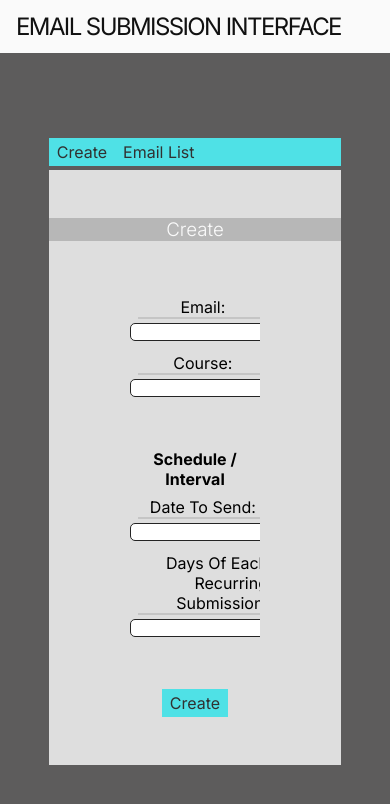
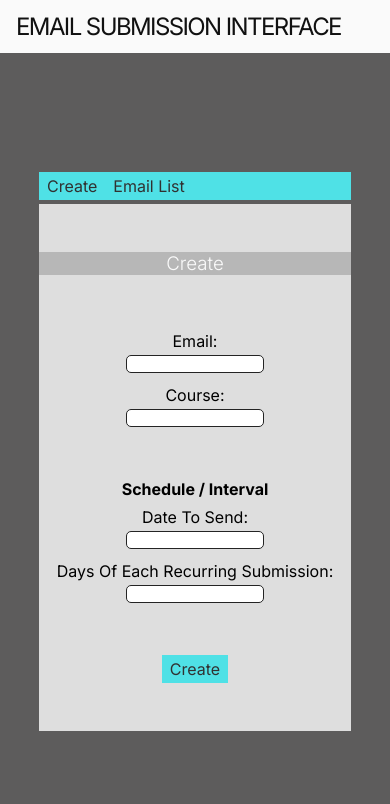
Before and after one commit to leolightwork/email-tracker, a React (Vite) app in the folder client/: page / in a window 390 px wide. Shown: the top 804 px of the page. Built offline with nearby package versions, Linux system fonts and the light colour scheme.

Commit message:
More UI tweaks

```diff
--- a/client/src/styles/main-card.css
+++ b/client/src/styles/main-card.css
@@ -20,14 +20,14 @@
 }
 .card-header {
   /* margin-top: 4rem; */
-  min-width: 75%;
+  min-width: 80%;
   background-color: rgb(79, 225, 230);
 
   margin-bottom: 0.25rem;
 }
 
 .form-wrapper {
-  width: 75%;
+  width: 80%;
   background-color: rgb(222, 222, 222);
   /* height: 20rem; */
 }
@@ -61,45 +61,53 @@ h3 {
   flex-direction: column;
   justify-content: center;
   margin-top: 3rem;
-
+}
+label {
+  text-align: right;
+  width: 100%;
+  margin-right: 3rem;
+  margin-bottom: 0.25rem;
+  border-bottom: 2px solid rgba(88, 88, 88, 0.194);
 }
 @media (max-width: 800px) {
-  .label-flex,label,input {
+  .label-flex,
+  label,
+  input {
     min-width: 50%;
     display: flex;
     flex-direction: column;
     flex-wrap: wrap;
     justify-content: center;
     align-items: center;
-    overflow:hidden
-    /* margin: 0 auto; */
+    overflow: hidden;
+    border-bottom: none;
+
   }
 
+  label {
+    margin: 0;
+    padding-bottom: .25rem;
+  }
+
+  input {
+    max-width: 50%;
+  }
 }
 form {
   margin: 0 auto;
-  width: 50%;
-
+  min-width: 50%;
 }
 input {
   min-width: 50%;
   border: 1px solid rgb(36, 36, 36);
   border-radius: 5px;
-  margin-bottom: .25rem;
-
+  margin-bottom: 0.25rem;
+  padding-left: 0.25rem;
 }
 
 .label-flex {
   display: flex;
   margin: 0.5rem;
-
-}
-label {
-  text-align: right;
-  width: 100%;
-  margin-right: 3rem;
-  margin-bottom: .25rem;
-  border-bottom: 2px solid rgba(88, 88, 88, 0.194);
 }
 
 h4 {
@@ -114,7 +122,6 @@ h4 {
   justify-content: center;
   margin-top: 3rem;
   margin-bottom: 3rem;
-
 }
 button {
   color: rgb(49, 49, 49);
```
Also changed, not shown: client/src/components/EmailList.jsx (line endings or trailing spaces).
